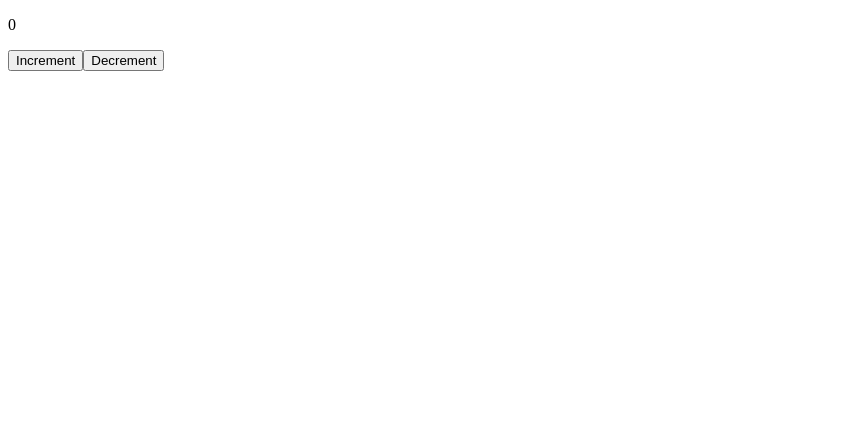
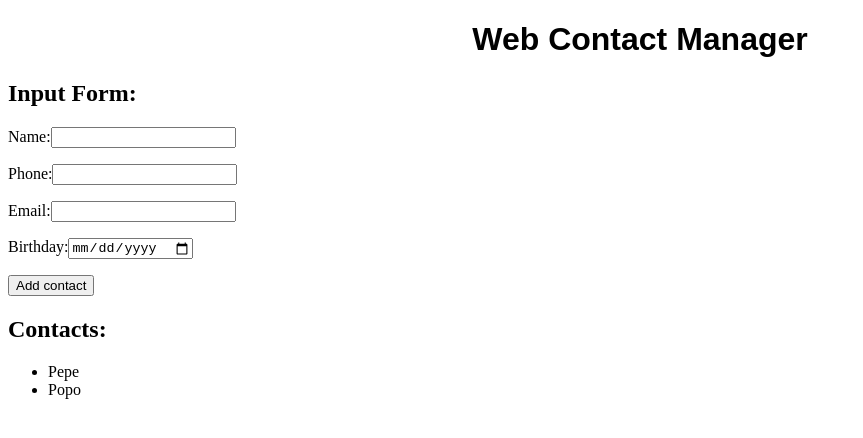
Before and after one commit to juan-serrano-soria/web-contact-manager, a React app: page / in a window 1280 px wide. Shown: the whole page, without its empty margins (0-863 px from the left). Built offline with nearby package versions, Linux system fonts and the light colour scheme.

Commit message:
Basic form and list

```diff
--- a/public/index.html
+++ b/public/index.html
@@ -1,16 +1,18 @@
 <!DOCTYPE html>
 <html lang="en">
-
   <head>
-	<meta charset="utf-8">
-	<meta name="viewport" content="width=device-width, initial-scale=1, shrink-to-fit=no">
-	<meta name="theme-color" content="#000000">
+    <meta charset="utf-8" />
+    <meta
+      name="viewport"
+      content="width=device-width, initial-scale=1, shrink-to-fit=no"
+    />
+    <meta name="theme-color" content="#000000" />
     <!--
       manifest.json provides metadata used when your web app is added to the
       homescreen on Android. See https://developers.google.com/web/fundamentals/engage-and-retain/web-app-manifest/
     -->
-	<link rel="manifest" href="%PUBLIC_URL%/manifest.json">
-	<link rel="shortcut icon" href="%PUBLIC_URL%/favicon.ico">
+    <link rel="manifest" href="%PUBLIC_URL%/manifest.json" />
+    <link rel="shortcut icon" href="%PUBLIC_URL%/favicon.ico" />
     <!--
       Notice the use of %PUBLIC_URL% in the tags above.
       It will be replaced with the URL of the `public` folder during the build.
@@ -24,20 +26,8 @@
   </head>
 
   <body>
-	<noscript>
-		You need to enable JavaScript to run this app.
-	</noscript>
+    <noscript> You need to enable JavaScript to run this app. </noscript>
+    <h1>Web Contact Manager</h1>
     <div id="root"></div>
-	<!--
-      This HTML file is a template.
-      If you open it directly in the browser, you will see an empty page.
-
-      You can add webfonts, meta tags, or analytics to this file.
-      The build step will place the bundled scripts into the <body> tag.
-
-      To begin the development, run `npm start` or `yarn start`.
-      To create a production bundle, use `npm run build` or `yarn build`.
-    -->
   </body>
-
 </html>
--- a/src/index.js
+++ b/src/index.js
@@ -3,33 +3,64 @@ import ReactDOM from 'react-dom';
 
 import './style.css';
 
-function Counter() {
-  const [counter, setCounter] = useState(0);
-  const [numClicks, setNumClicks] = useState(0);
+function AddContact() {
+  const [name, setName] = useState('');
+  const [tlf, setTlf] = useState('');
+  const [email, setEmail] = useState('');
+  const [birth, setBirth] = useState('');
 
-  useEffect(() => {
-    alert('Number of clicks: ' + numClicks);
-  });
-
-  function increment() {
-    setCounter(counter + 1);
-    setNumClicks(numClicks + 1);
+  function handleName(e) {
+    setName(e.target.value);
   }
 
-  function decrement() {
-    setCounter(counter - 1);
-    setNumClicks(numClicks + 1);
+  function handleChange() {}
+
+  function handleSubmit(e) {
+    e.preventDefault();
+    console.log('Submitted!');
   }
 
   return (
-    <div>
-      <p>{counter}</p>
-      <button onClick={increment}>Increment</button>
-      <button onClick={decrement}>Decrement</button>
-    </div>
+    <form onSubmit={handleSubmit}>
+      <p>
+        Name:
+        <input type="text" value={name} onChange={handleName} />
+      </p>
+      <p>
+        Phone:
+        <input type="text" value={tlf} onChange={handleChange} />
+      </p>
+      <p>
+        Email:
+        <input type="email" value={email} onChange={handleChange} />
+      </p>
+      <p>
+        Birthday:
+        <input type="date" value={birth} onChange={handleChange} />
+      </p>
+      <button type="submit">Add contact</button>
+    </form>
   );
 }
 
-const el = <Counter />;
+function ShowContactLit(props) {
+  const arr = props.data;
+  const listItems = arr.map((val, index) =>
+    <li key={index}>{val}</li>
+  );
+
+  return <ul>{listItems}</ul>;
+}
+
+const contacts = ['Pepe', 'Popo'];
+
+const el = (
+  <div>
+    <h2>Input Form:</h2>
+    <AddContact />
+    <h2>Contacts:</h2>
+    <ShowContactLit data={contacts} />
+  </div>
+);
 
 ReactDOM.render(el, document.getElementById('root'));
```
Lines whose indentation alone changed are shown as unchanged.
